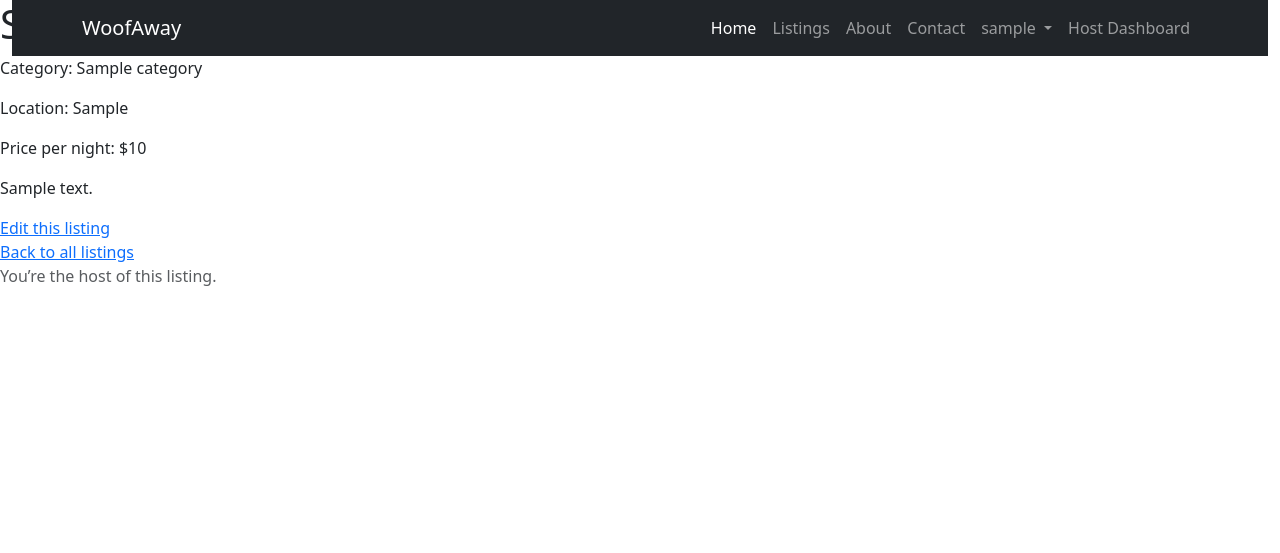
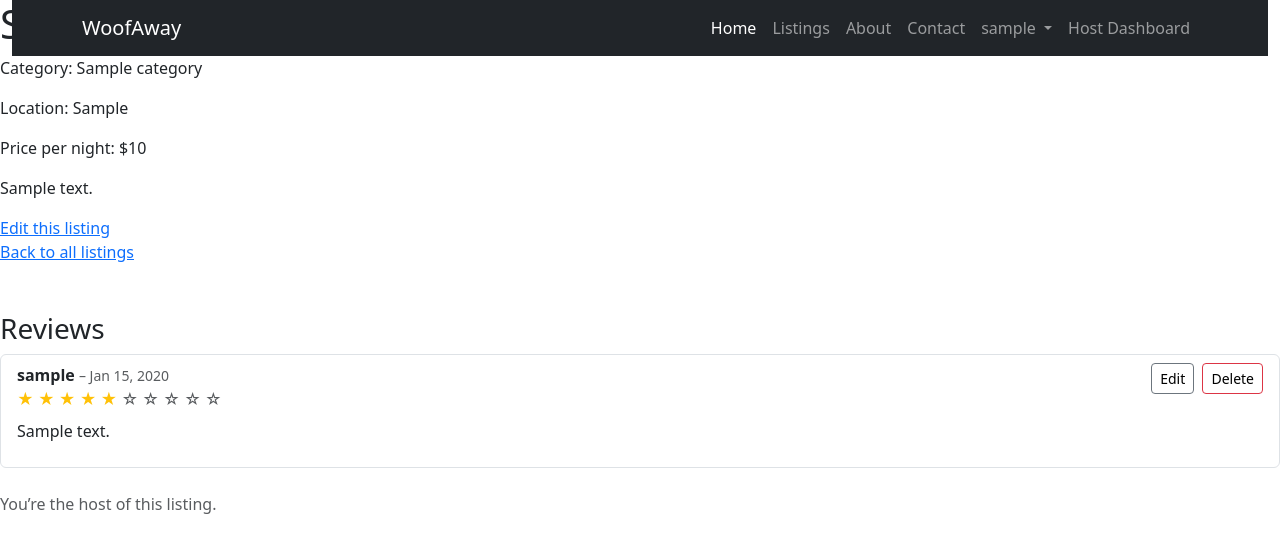
Before and after one commit to FraserR1188/WoofAway, a Django app: page /listings/1/ in a window 1280 px wide. Shown: the top 553 px of the page. Run offline with Django 3.2, Linux system fonts and the light colour scheme; a user stored in the database is signed in; tables that the repository leaves empty hold one stand-in row (values such as "Sample post"); parts of the project's set-up code (start-up, migrations or seed data) failed here and were passed over.

Commit message:
Fixed issue with not being able to edit reviews

```diff
--- a/home/urls.py
+++ b/home/urls.py
@@ -6,5 +6,4 @@ app_name = 'home'
 
 urlpatterns = [
     path('', views.index, name='index'),
-    path("my/", views.MyReviewsView.as_view(), name="my_reviews"),
 ]
--- a/listings/templates/listings/listing_detail.html
+++ b/listings/templates/listings/listing_detail.html
@@ -10,6 +10,50 @@
   <a href="{% url 'listings:listing_edit' listing.pk %}">Edit this listing</a>
   <br>
   <a href="{% url 'listings:listing_list' %}">Back to all listings</a>
+
+  {# ==== Reviews Section ==== #}
+  <div class="mt-5">
+    <h3>Reviews</h3>
+    {% if listing.reviews.exists %}
+      <ul class="list-group mb-4">
+        {% for review in listing.reviews.all %}
+          <li class="list-group-item">
+            <div class="d-flex justify-content-between align-items-start">
+              <div>
+                <strong>{{ review.guest.username }}</strong>
+                <small class="text-muted">– {{ review.created_at|date:"M d, Y" }}</small>
+                <div class="mb-2">
+                  {# ===== REVISED STAR‐DISPLAY USING slice ===== #}
+                  {# Show '★' for each filled star, then '☆' for the remainder, up to 5 total. #}
+
+                  <div class="mb-2">
+                    {# First, take the first review.rating characters of "12345": these become filled stars #}
+                    {% for _ in "12345"|slice:":{{ review.rating }}" %}
+                      <span class="text-warning">&#9733;</span>
+                    {% endfor %}
+
+                    {# Next, take characters from index review.rating to the end: these become empty stars #}
+                    {% for _ in "12345"|slice:"{{ review.rating }}:" %}
+                      <span class="text-muted">&#9734;</span>
+                    {% endfor %}
+                  </div>
+                </div>
+                <p>{{ review.comment }}</p>
+              </div>
+              {# If it’s the current user’s review, show edit link: #}
+              {% if user == review.guest %}
+                <div>
+                  <a href="{% url 'reviews:review_edit' review.pk %}" class="btn btn-sm btn-outline-secondary me-1">Edit</a>
+                  <a href="{% url 'reviews:review_delete' review.pk %}" class="btn btn-sm btn-outline-danger">Delete</a>
+                </div>
+              {% endif %}
+            </div>
+          </li>
+        {% endfor %}
+      </ul>
+    {% else %}
+      <p class="text-muted">No reviews yet. Be the first to leave one!</p>
+    {% endif %}
 
   {% if user.is_authenticated %}
   {% if user != listing.host %}
--- a/reviews/urls.py
+++ b/reviews/urls.py
@@ -9,4 +9,5 @@ urlpatterns = [
     path("create/<int:listing_id>/", views.ReviewCreateView.as_view(), name="review_create"),
     path("<int:pk>/edit/", views.ReviewUpdateView.as_view(), name="review_edit"),
     path("<int:pk>/delete/", views.ReviewDeleteView.as_view(), name="review_delete"),
+    path("my/", views.MyReviewsView.as_view(), name="my_reviews"),
 ]
```
Also changed, not shown: bookings/templates/bookings/booking_list.html (+5 -6 lines), bookings/views.py (+13 -3 lines), reviews/templates/reviews/review_form.html (+21 -1 lines).
